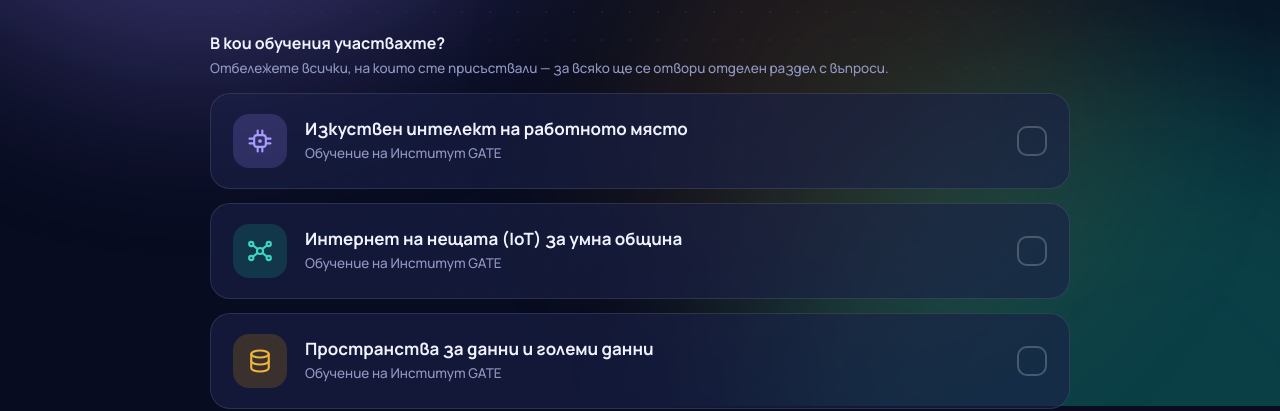
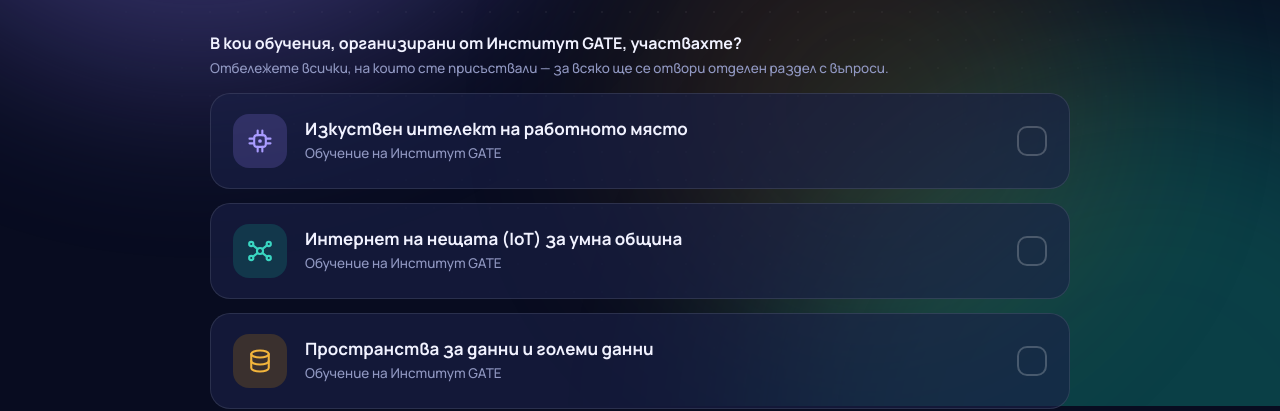
Before and after one commit to okouzov/innovationamp-feedback, a plain HTML site: page index.html in a window 1280 px wide. Shown: the part 394-805 px from the top of the page. Drawn offline with Linux system fonts and the light colour scheme; a web font is replaced by a local one.

Commit message:
Reword the training selection question
Co-Authored-By: Claude Fable 5.2 <noreply@anthropic.com>

```diff
--- a/index.html
+++ b/index.html
@@ -50,7 +50,7 @@
         </div>
 
         <fieldset class="pick" id="pick">
-          <legend>В кои обучения участвахте?
+          <legend>В кои обучения, организирани от Институт GATE, участвахте?
             <small>Отбележете всички, на които сте присъствали — за всяко ще се отвори отделен раздел с въпроси.</small>
           </legend>
         </fieldset>
```
